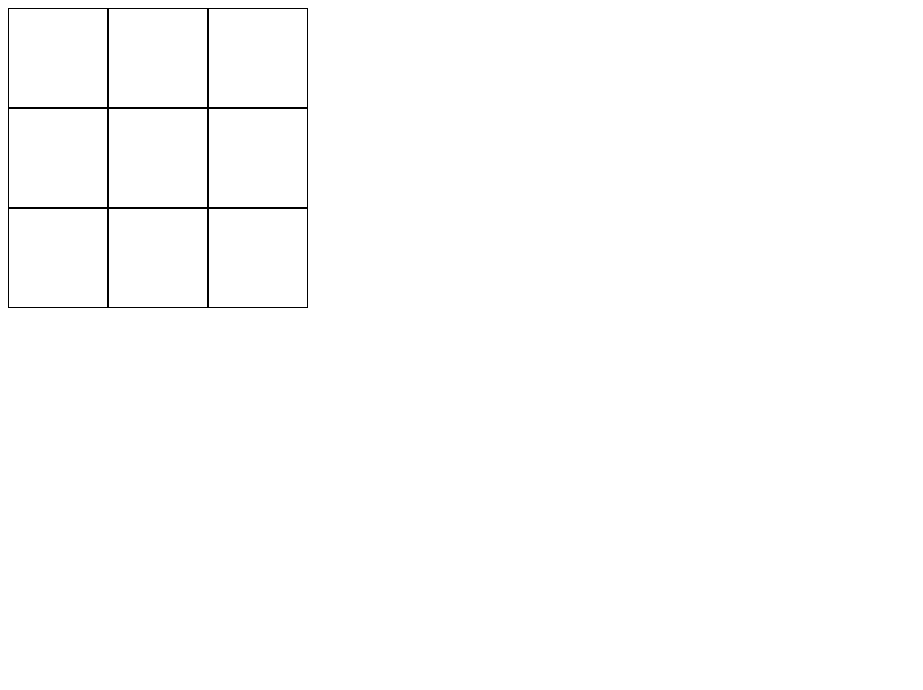
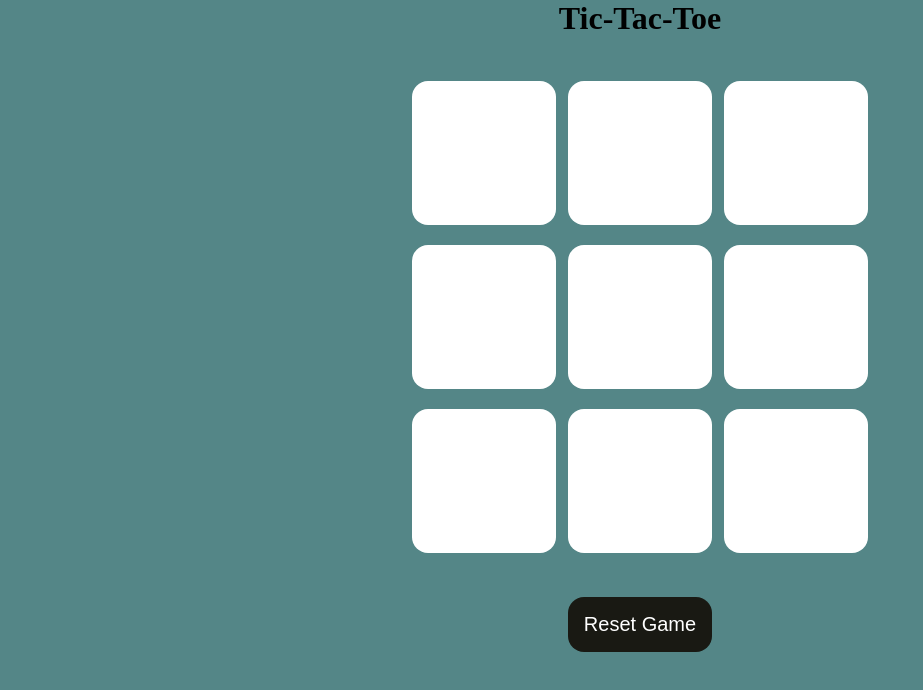
Before and after one commit to Parulgargg/TicTacToe2, a plain HTML site: page index.html in a window 1280 px wide. Shown: the whole page, without its empty margins (0-923 px from the left). Drawn offline with Linux system fonts and the light colour scheme.

Commit message:
basic tic tac toe is working

```diff
--- a/TicTacToe.js
+++ b/TicTacToe.js
@@ -1,31 +1,67 @@
-let item1=document.querySelectorAll('.item');
+let boxes=document.querySelectorAll('.box');
+let resetBtn=document.querySelectorAll('#reset-btn');
+
+let turnO = true;
+
+const winPatterns = [
+    [0,1,2],
+    [0,3,6],
+    [0,4,8],
+    [1,4,7],
+    [2,5,8],
+    [2,4,6],
+    [3,4,5],
+    [6,7,8]
+];
+
+boxes.forEach((box)=> {
+    box.addEventListener("click",()=>{
+        console.log("box was clicked");
+        if(turnO){
+            box.innerText = "O";
+            turnO = false;
+        }else{
+            box.innerText = "X";
+            turnO = "true";
+        }
+        box.disabled = true;
+
+        checkWinner();
+    });
+});
+
+// const checkWinner = ()=>{
+//     for(let pattern of winPatterns){
+
+//     }
+// }
 
 //To check turns
-let counter = 0;
-function checkTurn(){
-if(counter%2 === 0){
-    counter++;
-    return true;
-}else{
-    counter++;
-    return false
-}
-}
+// let counter = 0;
+// function checkTurn(){
+// if(counter%2 === 0){
+//     counter++;
+//     return true;
+// }else{
+//     counter++;
+//     return false
+// }
+// }
 
-//To check if  box is empty
-function checkEmpty(item){
-if(item.innerText.trim().length === 0){
-    return true;
-}else
-return false;
-}
+// //To check if  box is empty
+// function checkEmpty(item){
+// if(item.innerText.trim().length === 0){
+//     return true;
+// }else
+// return false;
+// }
 
-item1.addEventListener("click", checkEmpty(item1) ){
-    if(checkTurn)//(bool to check turn)
-        {
-            item1.innerText = "O";
+// item1.addEventListener("click", checkEmpty(item1) ){
+//     if(checkTurn)//(bool to check turn)
+//         {
+//             item1.innerText = "O";
 
-        }
-        else
-        item1.innertext = "X";
-}
+//         }
+//         else
+//         item1.innertext = "X";
+// }
--- a/index.html
+++ b/index.html
@@ -7,17 +7,23 @@
     <link rel="stylesheet" href="style.css"/>
 </head>
 <body>
+    <main>
+    <h1>Tic-Tac-Toe</h1>
     <div class="container">
-        <div class="item1 item"></div>
-        <div class="item2 item"></div>
-        <div class="item3 item"></div>
-        <div class="item4 item"></div>
-        <div class="item5 item"></div>
-        <div class="item6 item"></div>
-        <div class="item7 item"></div>
-        <div class="item8 item"></div>
-        <div class="item9 item"></div>
+    <div class="game">
+        <button class="box"></button>
+        <button class="box"></button>
+        <button class="box"></button>
+        <button class="box"></button>
+        <button class="box"></button>
+        <button class="box"></button>
+        <button class="box"></button>
+        <button class="box"></button>
+        <button class="box"></button>
     </div>
+    </div>
+    <button id="reset-btn">Reset Game</button>
+    </main>
     <script src="TicTacToe.js"></script>
 </body>
 </html>
--- a/style.css
+++ b/style.css
@@ -1,59 +1,43 @@
+*{
+    margin: 0;
+    padding: 0;
+}
+body{
+    background-color: #548687;
+    text-align: center;
+}
 .container{
-    display : grid;
-grid-template-rows: 100px 100px 100px;
-grid-template-columns: 100px 100px 100px;
+    height: 70vh;
+    display: flex;
+    justify-content: center;
+    align-items: center;
 }
 
-.item1{
-    grid-row: 1/2;
-    grid-column: 1/2;
-    border: 1px solid black;
+.game{
+    height: 60vmin;
+    width: 60vmin;
+    display: flex;
+    flex-wrap: wrap;
+    justify-content: center;
+    align-items: center;
+    gap: 1.5vmin;
 }
 
-.item2{
-    grid-row: 1/2;
-    grid-column: 2/3;
-    border: 1px solid black;
+.box{
+    height: 18vmin;
+    width: 18vmin;
+    border-radius: 1rem;
+    border: none;
+    font-size: 8vmin;
+    color: black;
+    background-color: #fff;
 }
 
-.item3{
-    grid-row: 1/2;
-    grid-column: 3/4;
-    border: 1px solid black;
+#reset-btn{
+    padding: 1rem;
+    font-size: 1.25rem;
+    background-color: #191913;
+    color: #fff;
+    border-radius: 1rem;
+    border: none;
 }
-
-.item4{
-    grid-row: 2/3;
-    grid-column: 1/2;
-    border: 1px solid black;
-}
-
-.item5{
-    grid-row: 2/3;
-    grid-column: 2/3;
-    border: 1px solid black;
-}
-
-.item6{
-    grid-row: 2/3;
-    grid-column: 3/4;
-    border: 1px solid black;
-}
-
-.item7{
-    grid-row: 3/4;
-    grid-column: 1/2;
-    border: 1px solid black;
-}
-
-.item8{
-    grid-row: 3/4;
-    grid-column: 2/3;
-    border: 1px solid black;
-}
-
-.item9{
-    grid-row: 3/4;
-    grid-column: 3/4;
-    border: 1px solid black;
-}
```
